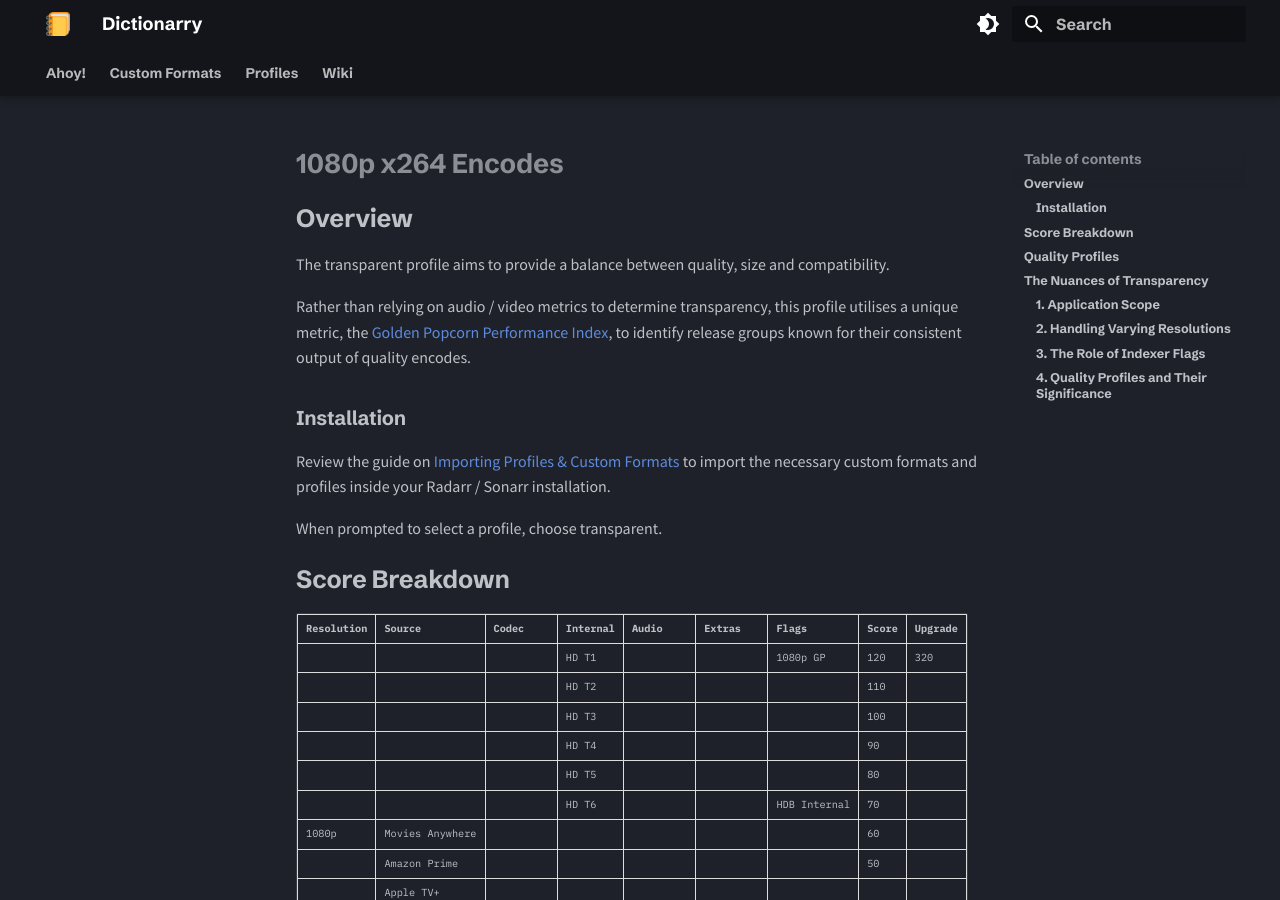
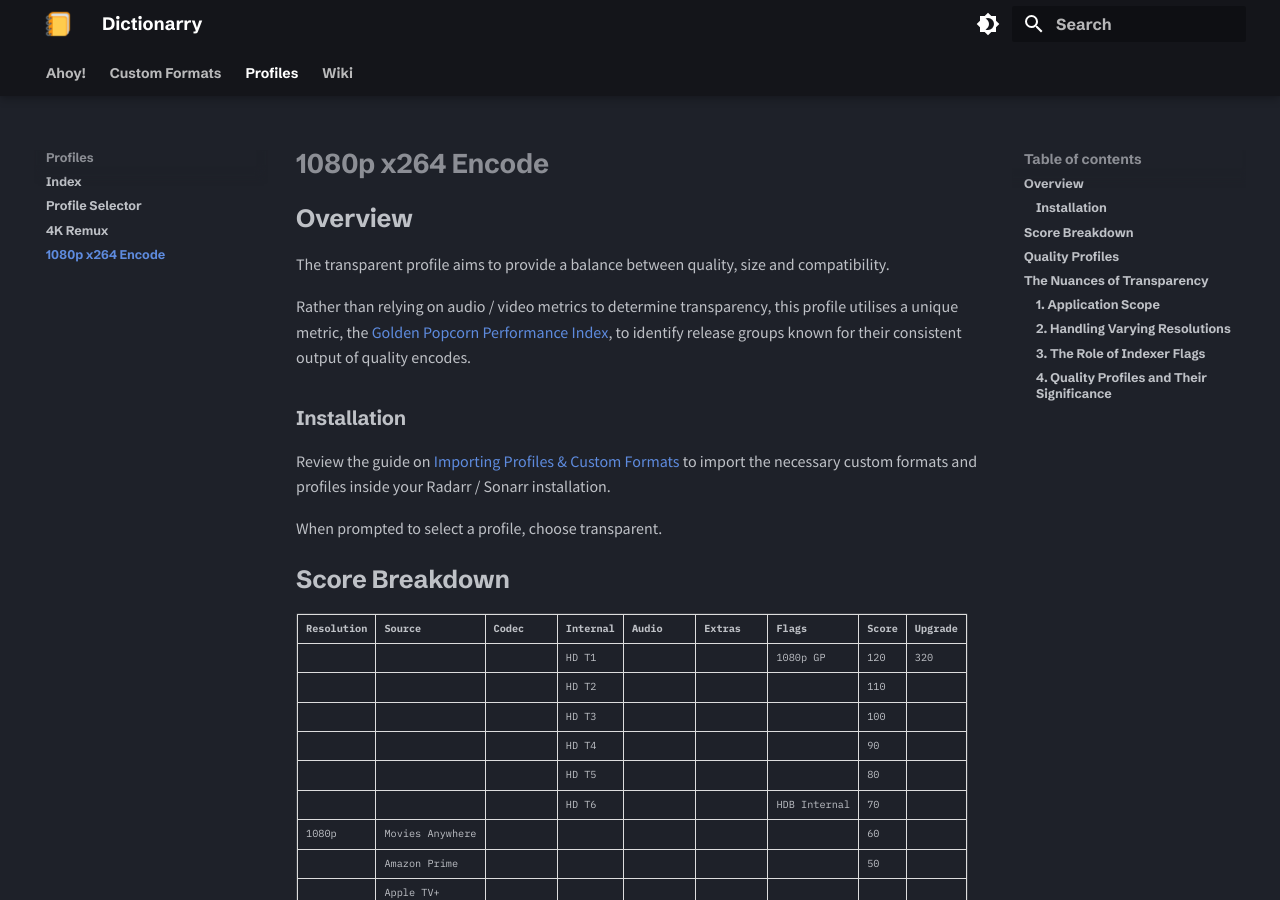
Before and after one commit to santiagosayshey/website, an MkDocs documentation site: the page built from docs/Profiles/1080p x264 Encode.md, in a window 1280 px wide and 900 px high. Built offline with MkDocs 1.6.1 and Material for MkDocs 9.7.7, drawn with Linux system fonts in a browser that asks for light colours.

Commit message:
bug fix - profile links fixed

```diff
--- a/mkdocs.yml
+++ b/mkdocs.yml
@@ -53,8 +53,8 @@
   - "Profiles":
       - "Index": "Profiles/index.md"
       - "Profile Selector": "https://selectarr.pages.dev"
-      - "4K Remux": "Profiles/Optimal.md"
-      - "1080p x264 Encode": "Profiles/Transparent.md"
+      - "4K Remux": "Profiles/4k Remux.md"
+      - "1080p x264 Encode": "Profiles/1080p x264 Encode.md"
   - "Wiki":
       - "Golden Popcorn Performance Index": "Wiki/Golden Popcorn Performance Index.md"
       - "Importing Profiles & Custom Formats": "Wiki/Importing Profiles & Custom Formats.md"
```
Also changed, not shown: docs/index.md (+1 -1 lines).
